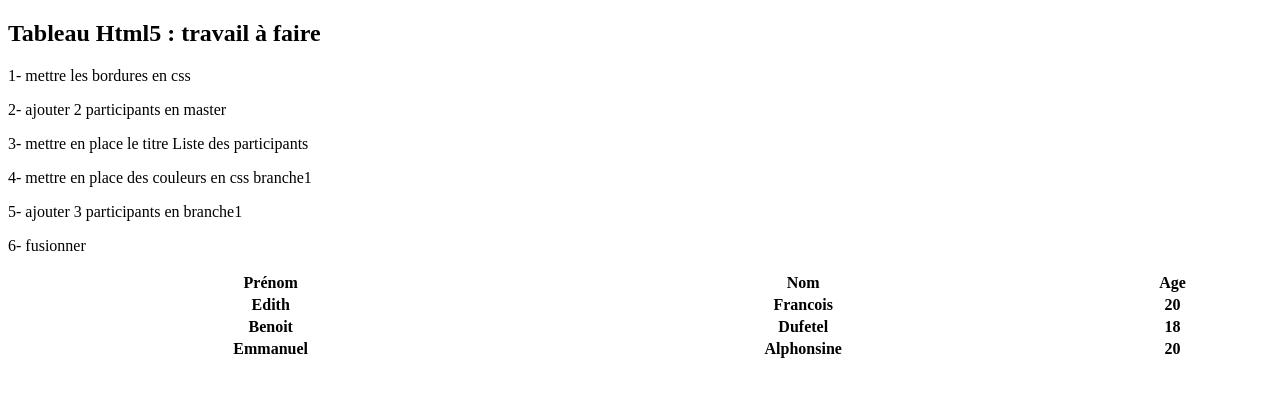
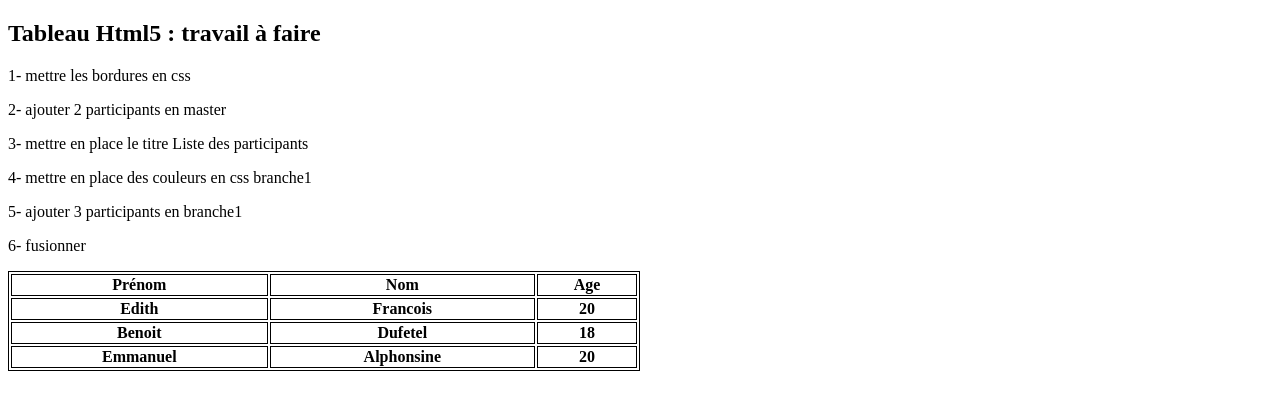
Before and after one commit to btssioflaubert/rouen, a plain HTML site: page index.html in a window 1280 px wide. Drawn offline with Linux system fonts and the light colour scheme.

Commit message:
chgt n°1 encadrer le tableau avec le css

```diff
--- a/index.html
+++ b/index.html
@@ -1,7 +1,12 @@
 <!DOCTYPE html>
 <html>
     <head>
-	<meta  charset="UTF-8" />
+    <meta  charset="UTF-8" />
+    <style>
+        table,th, td {
+            border: 1px solid black;
+        }
+    </style>
     </head>
 </html>
 <body>
@@ -13,7 +18,7 @@
     <p>5- ajouter 3 participants en branche1</p>
     <p>6- fusionner</p>
 
-<table style="width: 100%">
+<table style="width: 50%">
     <tr>
         <th>Prénom</th>
         <th>Nom</th>
```
